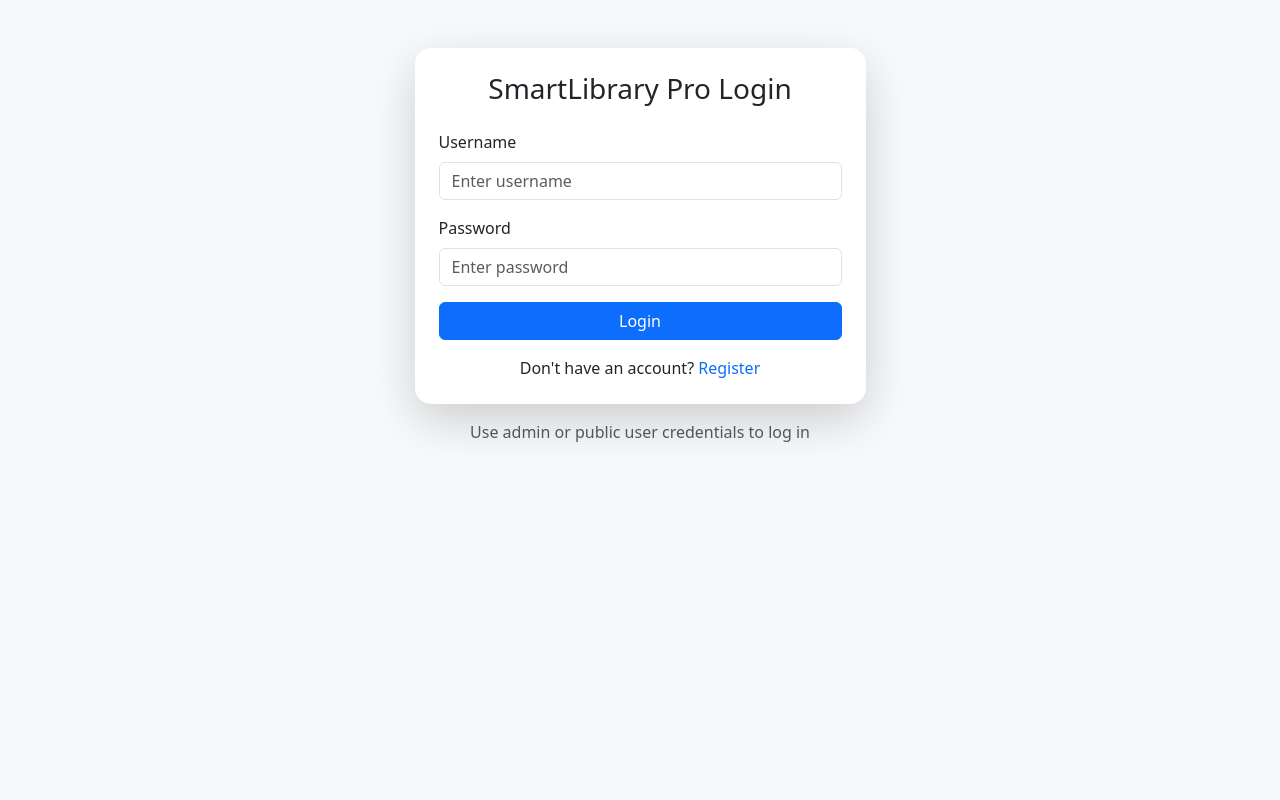
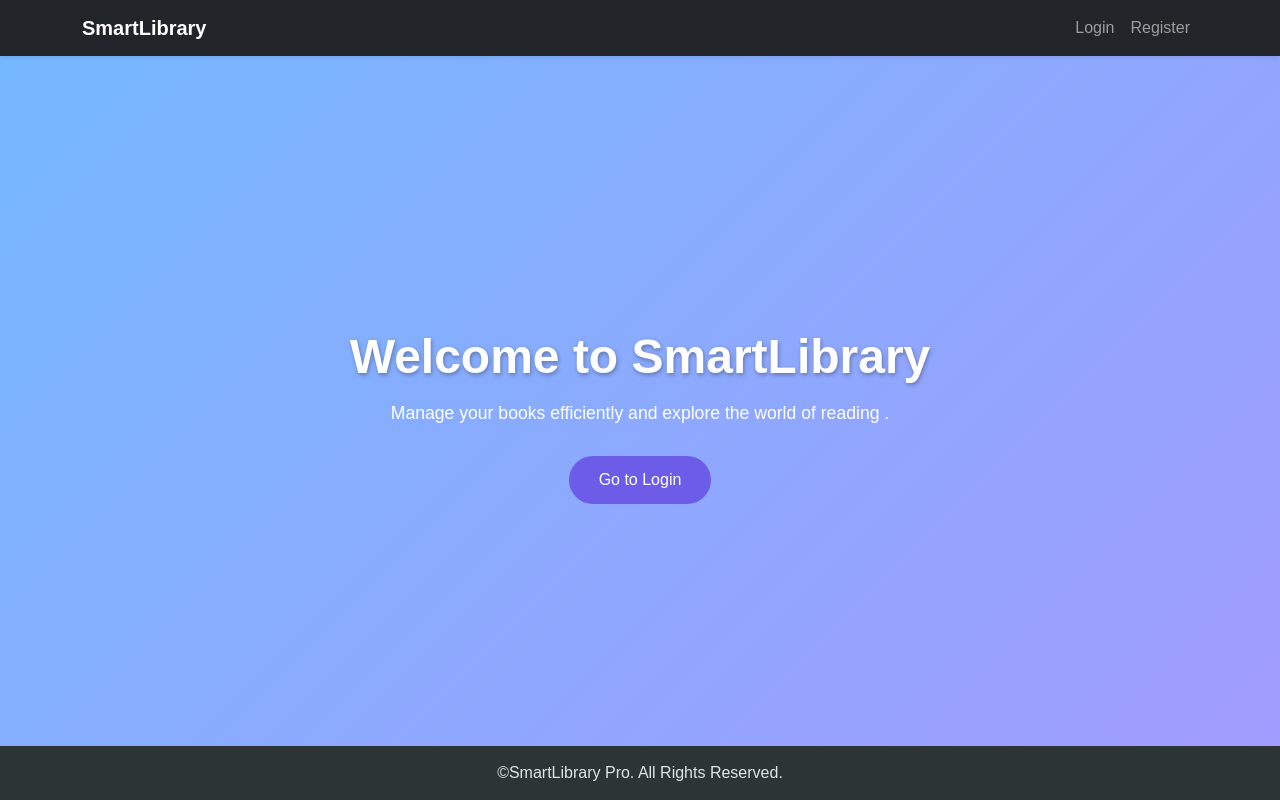
Before and after one commit to arathyrajeesh/library-management, a Django app: page / in a window 1280 px wide. Run offline with Django 5.2, Linux system fonts and the light colour scheme.

Commit message:
login,register,home added

```diff
--- a/library_management/templates/home.html
+++ b/library_management/templates/home.html
@@ -3,9 +3,90 @@
 <head>
     <meta charset="UTF-8">
     <meta name="viewport" content="width=device-width, initial-scale=1.0">
-    <title>Document</title>
+    <title>SmartLibrary Pro - Home</title>
+    <link href="https://cdn.jsdelivr.net/npm/bootstrap@5.3.3/dist/css/bootstrap.min.css" rel="stylesheet">
+    <style>
+    body {
+        background: linear-gradient(135deg, #74b9ff, #a29bfe);
+        font-family: 'Poppins', sans-serif;
+    }
+
+    .hero {
+        height: 90vh;
+        display: flex;
+        flex-direction: column;
+        justify-content: center;
+        align-items: center;
+        text-align: center;
+        color: white;
+    }
+
+    .hero h1 {
+        font-size: 3rem;
+        font-weight: 700;
+        margin-bottom: 15px;
+        text-shadow: 1px 2px 4px rgba(0,0,0,0.3);
+    }
+
+    .hero p {
+        font-size: 1.1rem;
+        margin-bottom: 30px;
+    }
+
+    .btn-login {
+        background: #6c5ce7;
+        border: none;
+        padding: 12px 30px;
+        border-radius: 30px;
+        font-weight: 500;
+        transition: all 0.3s ease;
+    }
+
+    .btn-login:hover {
+        background: #00cec9;
+        transform: translateY(-3px);
+    }
+
+    footer {
+        background-color: #2d3436;
+        color: #dfe6e9;
+        padding: 15px 0;
+        text-align: center;
+        position: fixed;
+        width: 100%;
+        bottom: 0;
+    }
+</style>
 </head>
 <body>
-    <h1>Library Management</h1>
+
+    <nav class="navbar navbar-expand-lg navbar-dark bg-dark shadow-sm">
+        <div class="container">
+        <a class="navbar-brand fw-bold"> SmartLibrary </a>
+        <div class="collapse navbar-collapse justify-content-end" id="navbarNav">
+            <ul class="navbar-nav">
+            <li class="nav-item">
+                <a href="{% url 'login' %}" class="nav-link">Login</a>
+            </li>
+            <li class="nav-item">
+                <a href="{% url 'register' %}" class="nav-link">Register</a>
+            </li>
+            </ul>
+        </div>
+        </div>
+    </nav>
+
+    <section class="hero">
+        <div class="container">
+        <h1>Welcome to SmartLibrary </h1>
+        <p class="lead">Manage your books efficiently and explore the world of reading .</p>
+        <a href="{% url 'login' %}" class="btn btn-login text-white">Go to Login</a>
+        </div>
+    </section>
+
+    <footer>
+        <p class="mb-0">&copy;SmartLibrary Pro. All Rights Reserved.</p>
+    </footer>
+
 </body>
 </html>
--- a/library_management/templates/login.html
+++ b/library_management/templates/login.html
@@ -8,6 +8,12 @@
     <style>
         body {
         background-color: #f8f9fa;
+        }
+        .credentials {
+        text-align: center;
+        margin-top: 15px;
+        color: #2d3436;
+        font-size: 14px;
         }
     </style>
 </head>
@@ -45,15 +51,15 @@
                         Don't have an account?
                         <a href="{% url 'register' %}" class="text-decoration-none">Register</a>
                         </p>
-            </div>
-            </div>
-
-            <p class="text-center text-muted mt-3">
-            Use admin or public user credentials to log in
-            </p>
+                        <div class="credentials">
+                            <p><strong>Admin Login:</strong><br>
+                            Username: <code>admin</code><br>
+                            Password: <code>password</code></p>
                         </div>
                     </div>
                 </div>
-
+            </div>
+        </div>
+    </div>
 </body>
 </html>
--- a/library_management/urls.py
+++ b/library_management/urls.py
@@ -2,7 +2,8 @@ from django.urls import path
 from . import views
 
 urlpatterns = [
-    path('', views.user_login, name='login'),
+    path('', views.home, name='login'),
+    path('login/', views.user_login, name='login'),
     path('register/', views.register_user, name='register'),
     path('logout/', views.user_logout, name='logout'),
     path('book-list/', views.book_list, name='all-book'),
--- a/library_management/views.py
+++ b/library_management/views.py
@@ -7,6 +7,9 @@ from django.core.paginator import Paginator
 from .models import Book
 from .forms import BookForm
 
+
+def home(request):
+    return render(request,'home.html')
 
 def register_user(request):
     if request.method == 'POST':
```
Lines whose indentation alone changed are shown as unchanged.
